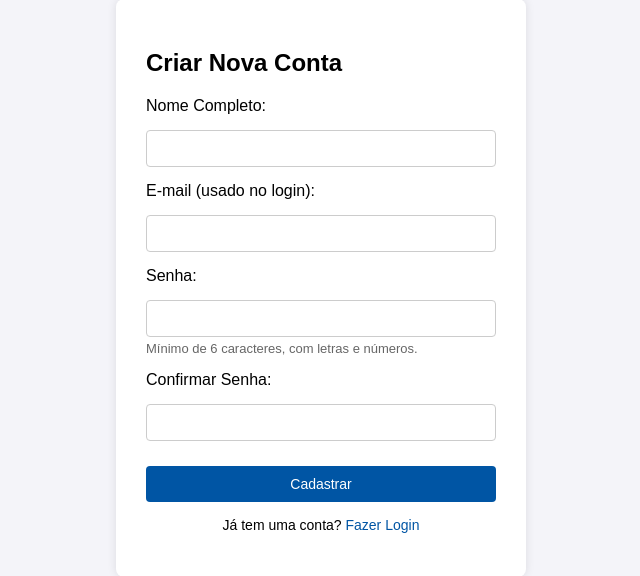
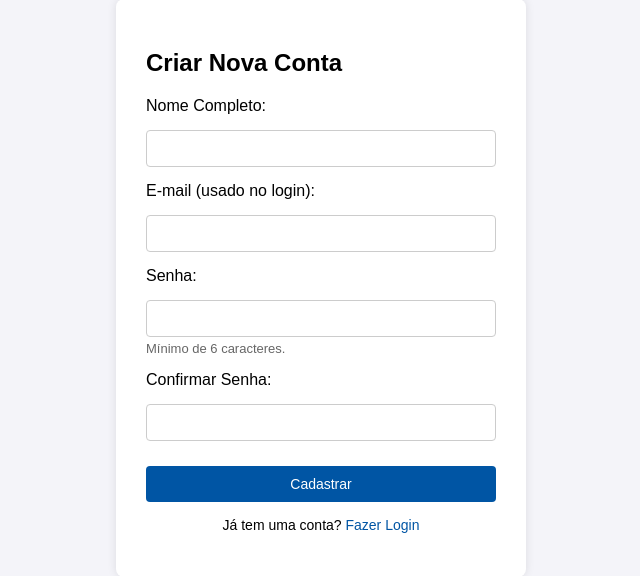
Before and after one commit to Renanbosca/Projeto-web-servidor, a PHP site: page /cadastro_usuario.php in a window 1280 px wide. Shown: the part 112-688 px from the top of the page, without its empty margins (319-959 px from the left). Run offline with PHP 8.4, Linux system fonts and the light colour scheme.

Commit message:
Update usuario_cadastro.view.php
Updated password guidance to specify only minimum character requirement.

```diff
--- a/views/usuario_cadastro.view.php
+++ b/views/usuario_cadastro.view.php
@@ -30,7 +30,7 @@
             <div class="form-group">
                 <label for="senha">Senha:</label>
                 <input type="password" id="senha" name="senha" class="<?= classeErro($erros, 'senha') ?>">
-                <span class="dica">Mínimo de 6 caracteres, com letras e números.</span>
+                <span class="dica">Mínimo de 6 caracteres.</span>
                 <?= mensagemErro($erros, 'senha') ?>
             </div>
 
```
